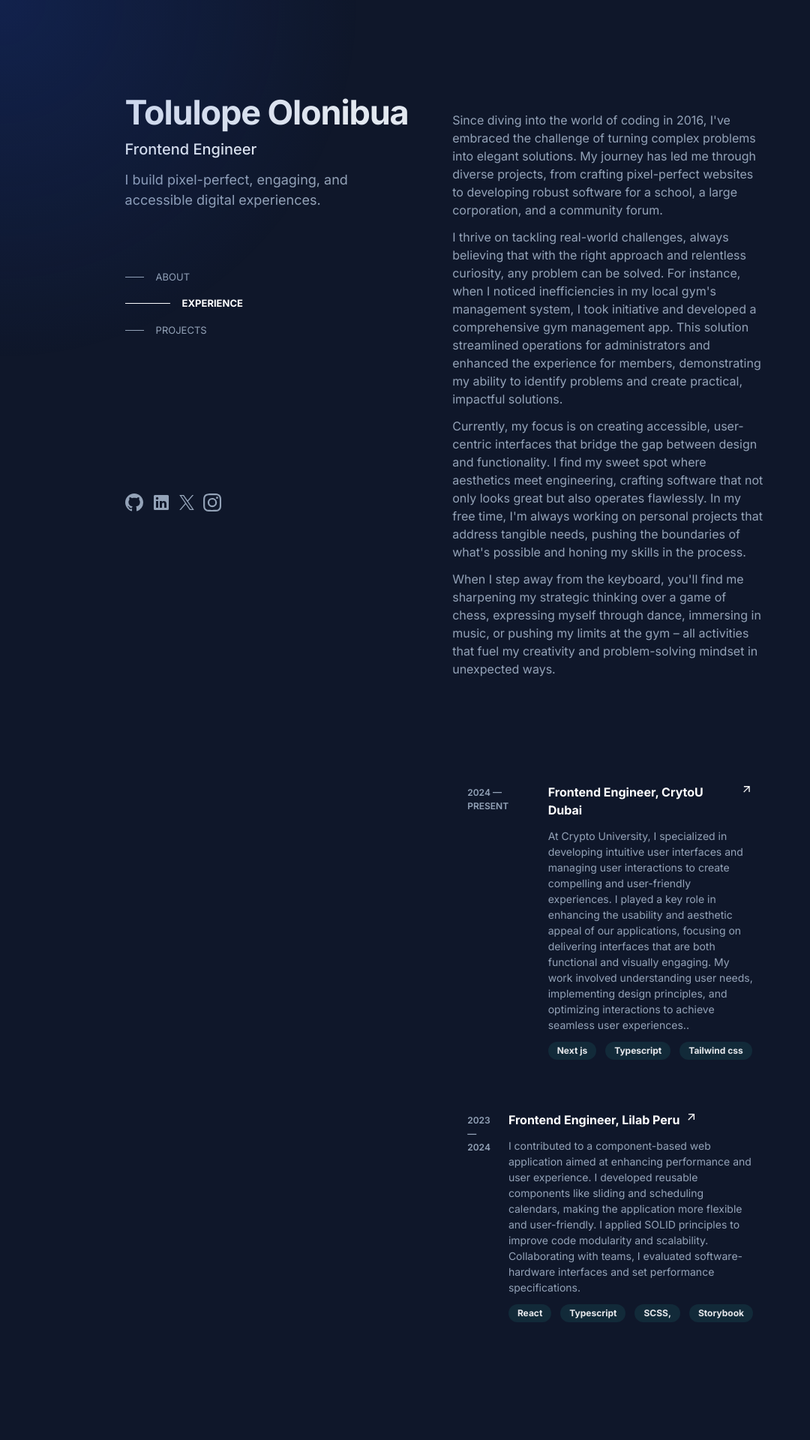
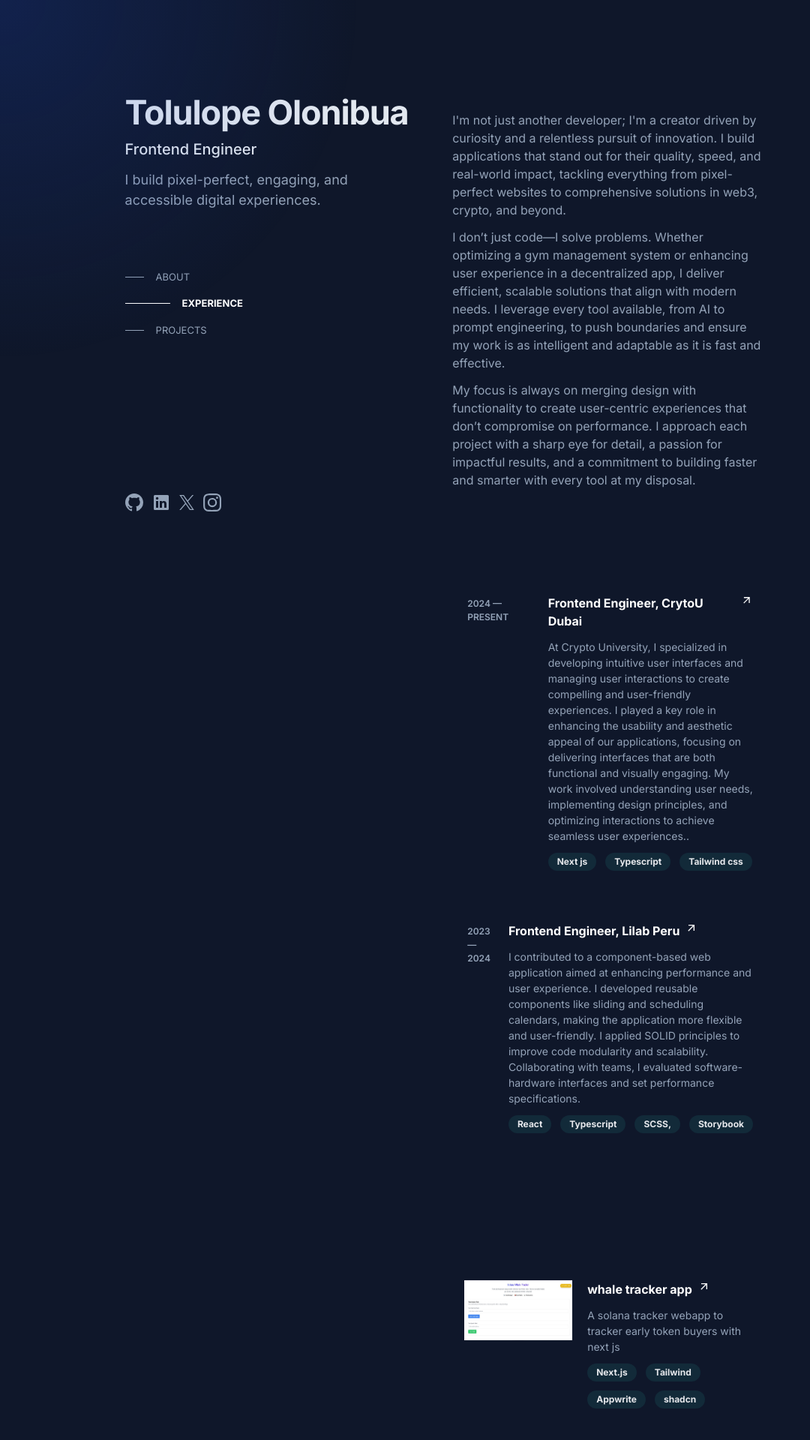
Before and after one commit to olonibua/tolulope.dev, a React (Create React App) app: page / in a window 1280 px wide. Shown: the top 1920 px of the page at 75% size, without its empty margins (0-1080 px from the left). Built offline with nearby package versions, Linux system fonts and the light colour scheme; a web font is replaced by a local one.

Commit message:
new changes

```diff
--- a/src/component/Right.jsx
+++ b/src/component/Right.jsx
@@ -4,6 +4,8 @@ import crestfood from "../img/crestfood.png";
 import servicecrud from "../img/servicecrud.png";
 import adimstack from "../img/adimstack.jpg";
 import jextoban from "../img/jextoban.png";
+import agency from "../img/agency.jpg";
+import tracker from "../img/tracker.jpg";
 import portfolio from "../img/portfolio.png";
 import rotate from "../img/rotate.gif";
 import { MdArrowOutward } from "react-icons/md";
@@ -27,6 +29,20 @@ const Right = () => {
   ];
 
   const projects = [
+    {
+      img: tracker,
+      title: "whale tracker app",
+      link: "https://olonts-tracker.vercel.app/",
+      desc: "A solana tracker webapp to tracker early token buyers with next js",
+      tag: ["Next.js", "Tailwind", "Appwrite", "shadcn"],
+    },
+    {
+      img: agency,
+      title: "Agency adminstrator app",
+      link: "https://agency-one-plum.vercel.app/",
+      desc: "An Agency adminstrator dashboard with next js",
+      tag: ["Next.js", "Tailwind", "Appwrite", "shadcn"],
+    },
     {
       img: adimstack,
       title: "Gym Management Webapp",
@@ -75,7 +91,7 @@ const Right = () => {
   return (
     <div className="TextColor">
       <section id="about" className="mt-10 xl:mt-0 xl:pt-32">
-        <div className="gap-2 text-[15px] mt-10 lg:mt-0 lg:text-[16px]">
+        {/* <div className="gap-2 text-[15px] mt-10 lg:mt-0 lg:text-[16px]">
           <h2 className="text-[15px] text-white mb-8 lg:text-[20px] font-[700] lg:hidden">
             ABOUT
           </h2>
@@ -111,6 +127,34 @@ const Right = () => {
             dance, immersing in music, or pushing my limits at the gym – all
             activities that fuel my creativity and problem-solving mindset in
             unexpected ways.
+          </p>
+        </div> */}
+
+        <div className="gap-2 text-[15px] mt-10 lg:mt-0 lg:text-[16px]">
+          <h2 className="text-[15px] text-white mb-8 lg:text-[20px] font-[700] lg:hidden">
+            ABOUT
+          </h2>
+          <p>
+            I'm not just another developer; I'm a creator driven by curiosity
+            and a relentless pursuit of innovation. I
+            build applications that stand out for their quality, speed, and
+            real-world impact, tackling everything from pixel-perfect websites
+            to comprehensive solutions in web3, crypto, and beyond.
+          </p>
+          <p className="mt-3">
+            I don’t just code—I solve problems. Whether optimizing a gym
+            management system or enhancing user experience in a decentralized
+            app, I deliver efficient, scalable solutions that align with modern
+            needs. I leverage every tool available, from AI to prompt
+            engineering, to push boundaries and ensure my work is as intelligent
+            and adaptable as it is fast and effective.
+          </p>
+          <p className="mt-3">
+            My focus is always on merging design with functionality to create
+            user-centric experiences that don’t compromise on performance. I
+            approach each project with a sharp eye for detail, a passion for
+            impactful results, and a commitment to building faster and smarter
+            with every tool at my disposal.
           </p>
         </div>
       </section>
```
Also changed, not shown: src/img/agency.jpg (added), src/img/tracker.jpg (added). Lines whose indentation alone changed are shown as unchanged.
